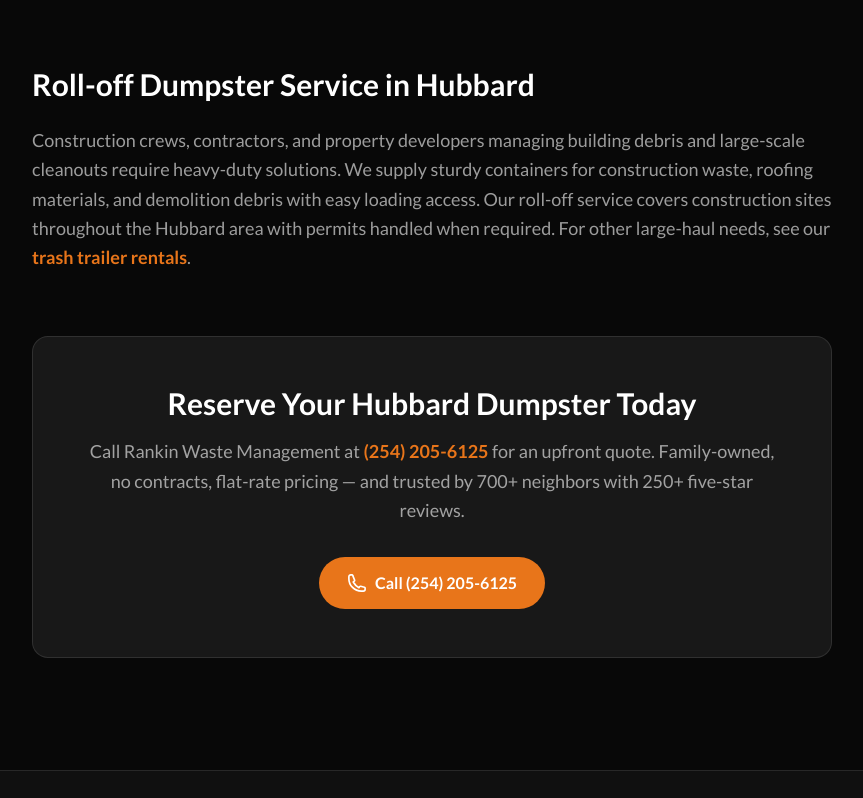
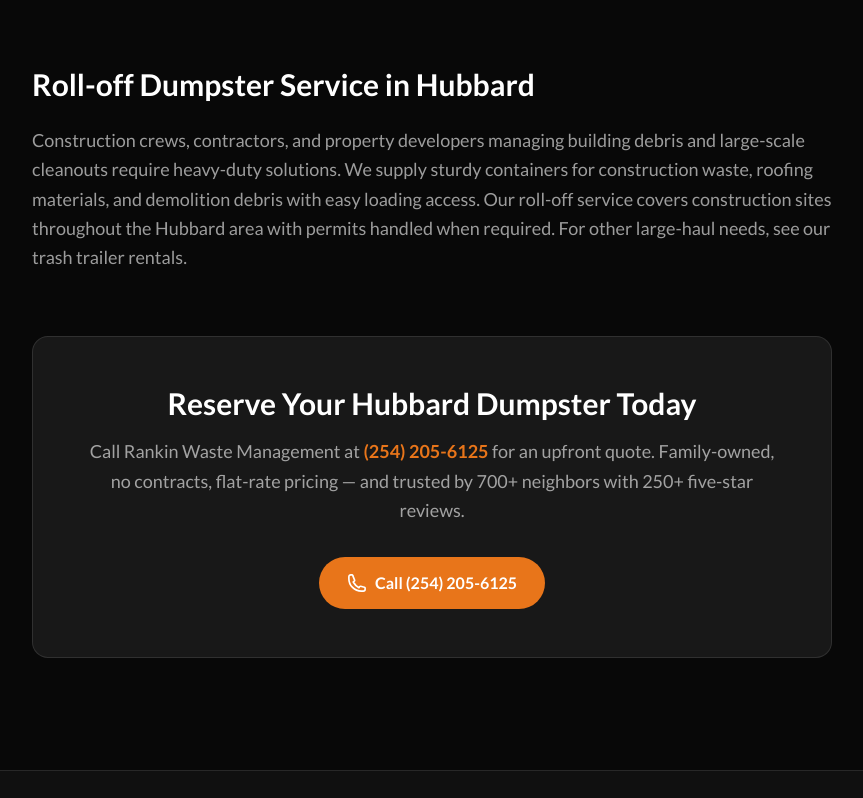
Before and after one commit to anthonykmartinez01/rankin-waste-management, a React (Vite) app: page /dumpster-rental-service-hubbard in a window 1280 px wide. Shown: the part 982-1780 px from the top of the page, without its empty margins (208-1071 px from the left). Built offline with nearby package versions, Linux system fonts and the light colour scheme.

Commit message:
Remove trash trailer rentals internal link from Dumpster Rental Hubbard, drop unused Link imports

```diff
--- a/src/pages/DumpsterRentalHubbard.jsx
+++ b/src/pages/DumpsterRentalHubbard.jsx
@@ -1,4 +1,3 @@
-import { Link } from 'react-router-dom';
 import { useReveal, PageHead, InnerHero, CallCTA, PHONE, PHONE_LINK } from '../shared';
 
 export default function DumpsterRentalHubbard() {
@@ -89,7 +88,7 @@
           <div ref={rolloff.ref} style={rolloff.style} className="mb-12 md:mb-16">
             <h2 className="text-2xl md:text-3xl font-bold mb-4 md:mb-6">Roll-off Dumpster Service in Hubbard</h2>
             <p className="text-text-muted text-base sm:text-lg leading-relaxed">
-              Construction crews, contractors, and property developers managing building debris and large-scale cleanouts require heavy-duty solutions. We supply sturdy containers for construction waste, roofing materials, and demolition debris with easy loading access. Our roll-off service covers construction sites throughout the Hubbard area with permits handled when required. For other large-haul needs, see our <Link to="/trash-trailer-rentals" className="text-orange-500 hover:text-orange-300 font-semibold transition-colors duration-300">trash trailer rentals</Link>.
+              Construction crews, contractors, and property developers managing building debris and large-scale cleanouts require heavy-duty solutions. We supply sturdy containers for construction waste, roofing materials, and demolition debris with easy loading access. Our roll-off service covers construction sites throughout the Hubbard area with permits handled when required. For other large-haul needs, see our trash trailer rentals.
             </p>
           </div>
 
--- a/src/pages/JunkRemovalHubbard.jsx
+++ b/src/pages/JunkRemovalHubbard.jsx
@@ -1,4 +1,3 @@
-import { Link } from 'react-router-dom';
 import { useReveal, PageHead, InnerHero, CallCTA, PHONE, PHONE_LINK } from '../shared';
 
 export default function JunkRemovalHubbard() {
```
